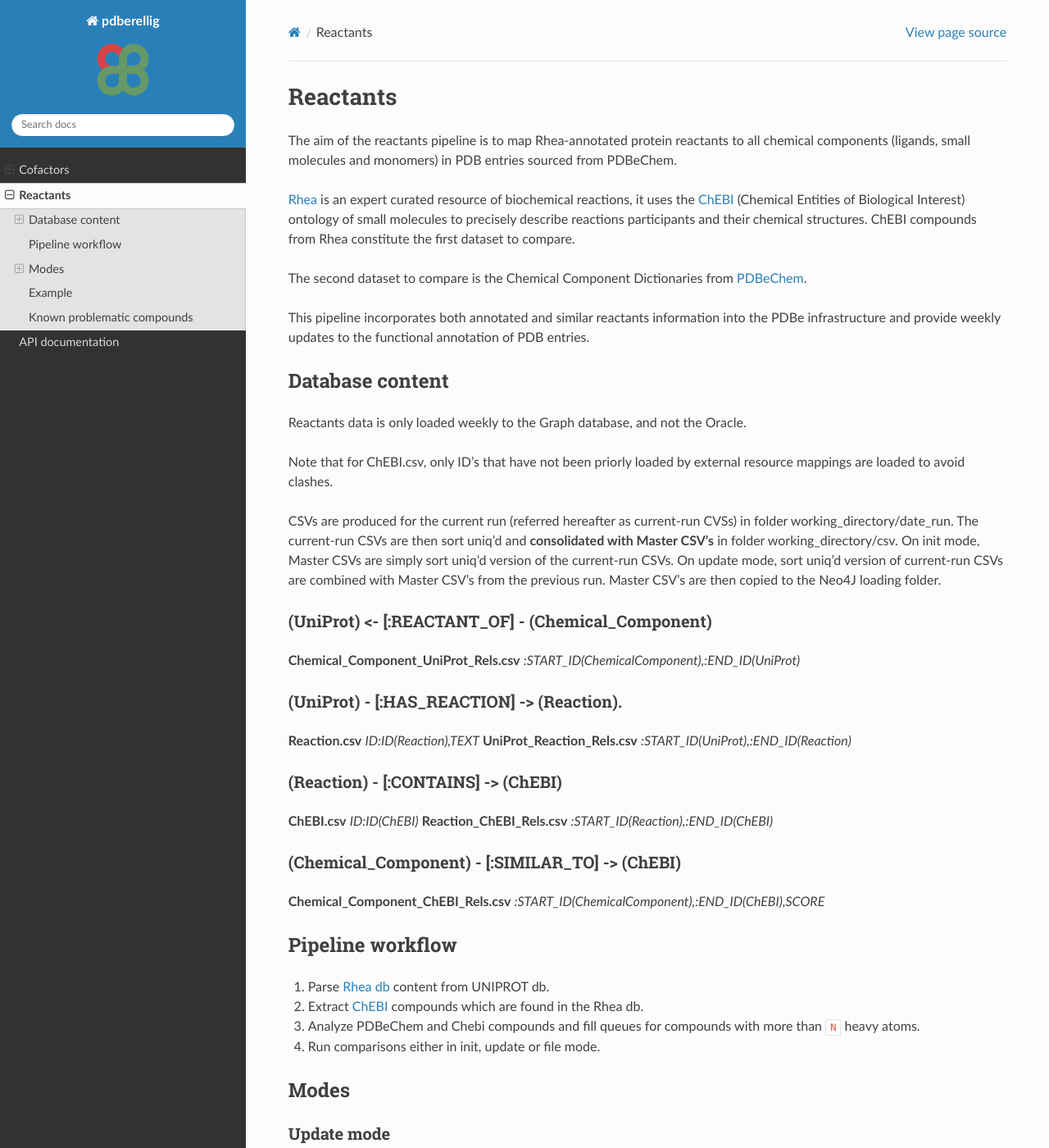
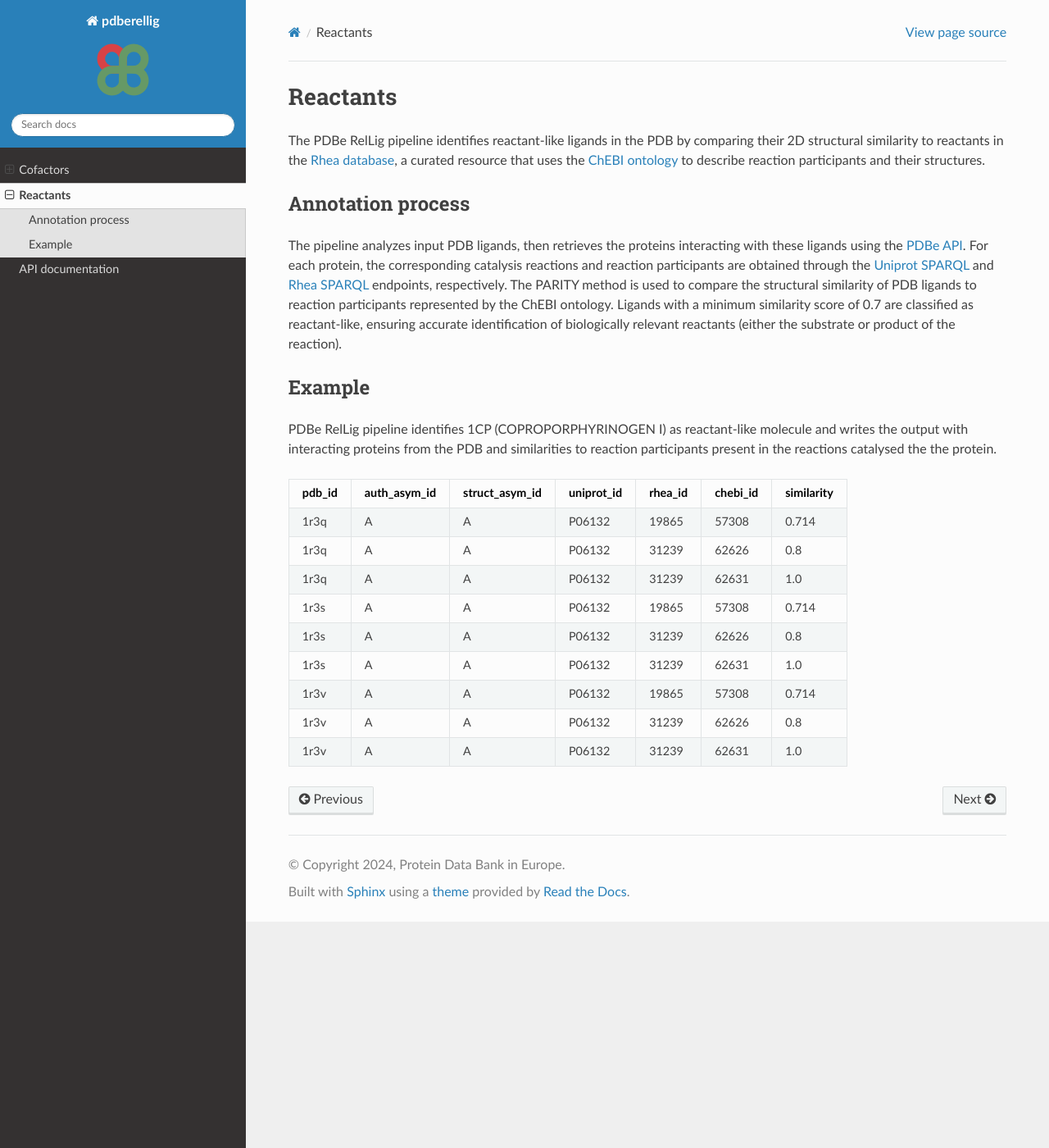
Before and after one commit to PDBeurope/rellig, a Sphinx documentation site: the page built from doc/documentation/reactants.md, in a window 1280 px wide and 1400 px high. Shown: the whole window at 82% size. Built offline with Sphinx 7.4.7 and the Read the Docs theme 3.1.0, drawn with Linux system fonts in a browser that asks for light colours; pages that are not in the unit, such as notebooks, are missing from menus; some of the changed text lies outside the part shown.

Commit message:
📝 update documentation with description of pipelines

````diff
--- a/doc/documentation/reactants.md
+++ b/doc/documentation/reactants.md
@@ -3,79 +3,25 @@
 ```
 # Reactants
 
-The aim of the reactants pipeline is to map Rhea-annotated protein reactants to all chemical components (ligands, small molecules and monomers) in PDB entries sourced from PDBeChem.
+The PDBe RelLig pipeline identifies reactant-like ligands in the PDB by comparing their 2D structural similarity to reactants in the [Rhea database](https://www.rhea-db.org/), a curated resource that uses the [ChEBI ontology](https://www.ebi.ac.uk/chebi/) to describe reaction participants and their structures.
 
-[Rhea](https://www.rhea-db.org/) is an expert curated resource of biochemical reactions, it uses the [ChEBI](https://www.ebi.ac.uk/chebi/) (Chemical Entities of Biological Interest) ontology of small molecules to precisely describe reactions participants and their chemical structures. ChEBI compounds from Rhea constitute the first dataset to compare.
 
-The second dataset to compare is the Chemical Component Dictionaries from [PDBeChem](https://www.ebi.ac.uk/pdbe-srv/pdbechem/).
+## Annotation process
 
-This pipeline incorporates both annotated and similar reactants information into the PDBe infrastructure and provide weekly updates to the functional annotation of PDB entries.
-
-## Database content
-
-Reactants data is only loaded weekly to the Graph database, and not the Oracle.
-
-Note that for ChEBI.csv, only ID's that have not been priorly loaded by external resource mappings are loaded to avoid clashes.
-
-CSVs are produced for the current run (referred hereafter as current-run CVSs) in folder working_directory/date_run. The current-run CSVs are then sort uniq'd and **consolidated with Master CSV's** in folder working_directory/csv. On init mode, Master CSVs are simply sort uniq'd version of the current-run CSVs. On update mode, sort uniq'd version of current-run CSVs are combined with Master CSV's from the previous run. Master CSV's are then copied to the Neo4J loading folder.
-
-#### (UniProt) <- [:REACTANT\_OF] - (Chemical\_Component)
-**Chemical\_Component\_UniProt\_Rels.csv**  *:START_ID(ChemicalComponent),:END_ID(UniProt)*
-
-#### (UniProt) - [:HAS\_REACTION] -> (Reaction).
-**Reaction.csv** *ID:ID(Reaction),TEXT*
-**UniProt\_Reaction\_Rels.csv** *:START_ID(UniProt),:END_ID(Reaction)*
-
-#### (Reaction) - [:CONTAINS] -> (ChEBI)
-**ChEBI.csv** *ID:ID(ChEBI)*
-**Reaction\_ChEBI\_Rels.csv**  *:START_ID(Reaction),:END_ID(ChEBI)*
-
-#### (Chemical\_Component) - [:SIMILAR_TO] -> (ChEBI)
-**Chemical\_Component\_ChEBI\_Rels.csv**  *:START_ID(ChemicalComponent),:END_ID(ChEBI),SCORE*
-
-## Pipeline workflow
-
-1. Parse [Rhea db](https://www.rhea-db.org) content from UNIPROT db.
-2. Extract [ChEBI](https://www.ebi.ac.uk/chebi/) compounds which are found in the Rhea db.
-3. Analyze PDBeChem and Chebi compounds and fill queues for compounds with more than `N` heavy atoms.
-4. Run comparisons either in init, update or file mode.
-
-## Modes
-### Update mode
-
-1. First comparison is done between new PDBeChem compounds (ligands\_this\_week\_FILE) and all ChEBI compounds.
-2. Second comparison is done between all new ChEBI compounds and all PDBeChem compounds.
-
-### Init mode
-
-1. Comparisons are made between all PDBeChem and ChEBI compounds
-
-#### File mode
-
-1. First comparison is done between compounds in the file and existing ChEBI compounds (in working_directory/chebi folder).
-2. Second comparison is done between all new ChEBI compounds and compounds in the file.
+The pipeline analyzes input PDB ligands, then retrieves the proteins interacting with these ligands using the [PDBe API](https://www.ebi.ac.uk/pdbe/graph-api/pdbe_doc/). For each protein, the corresponding catalysis reactions and reaction participants are obtained through the [Uniprot SPARQL](https://sparql.uniprot.org/) and [Rhea SPARQL](https://sparql.rhea-db.org/) endpoints, respectively. The PARITY method is used to compare the structural similarity of PDB ligands to reaction participants represented by the ChEBI ontology. Ligands with a minimum similarity score of 0.7 are classified as reactant-like, ensuring accurate identification of biologically relevant reactants (either the substrate or product of the reaction).
 
 ## Example
 
-PDB ID [3tz5](https://www.ebi.ac.uk/pdbe/entry/pdb/3tz5) (UniProt ID Q00972) is mapped to [Rhea ID 17301](https://www.rhea-db.org/reaction?id=17301).
+PDBe RelLig pipeline identifies 1CP (COPROPORPHYRINOGEN I) as reactant-like molecule and writes the output with interacting proteins from the PDB and similarities to reaction participants present in the reactions catalysed the the protein.
 
-The reaction for this protein is given by:
-[3-methyl-2-oxobutanoate dehydrogenase]-L-serine + ATP = [3-methyl-2-oxobutanoate dehydrogenase]-O-phospho-L-serine + ADP + H(+)
-
-Five ChEBI compounds are extracted for this protein:
-
-- [15378](https://www.ebi.ac.uk/chebi/searchId.do?chebiId=CHEBI:15378) H(+)
-- [29999](https://www.ebi.ac.uk/chebi/searchId.do?chebiId=CHEBI:29999) L-Serine
-- [30616](https://www.ebi.ac.uk/chebi/searchId.do?chebiId=CHEBI:30616) ATP
-- [456216](https://www.ebi.ac.uk/chebi/searchId.do?chebiId=CHEBI:456216) ADP
-- [83421](https://www.ebi.ac.uk/chebi/searchId.do?chebiId=CHEBI:83421) O-phospho-L-serine
-
-H(+) and L-Serine do not make the cut-off for number of heavy atoms (5 atoms). The pipeline then searches for all ChEBI compounds similar to ATP, ADP and O-phospho-L-serine, and map them back to 3tz5. In Chemical_Component_UniProt_Rels.csv, these are shown to be comprised of a cumulative of 336 reactant-like PDBeChem compounds (note that this list also includes ADP and ATP themselves). To distinguish which compounds map to which ChEBI, refer to Chemical_Component_ChEBI_Rels.csv (for example, TPO maps to O-phospho-L-serine (83421)).
-
-## Known problematic compounds
-
-Some compounds time out or are not processed due to errors. This is not an exhaustive list, but during init run between 30422 CCD compounds with 3756 CHEBI compounds on 10 April 2020, these compounds had partial or full failure (reasons for failure unknown, but most likely because of their size):
-
-Not processed entries in update: ['0TS', '1F2', '1RL', '1RM', '3Q8', '52G', '5WP', 'ARD', 'BL3', 'BY6', 'CE6', 'CGM', 'CWO', 'EL5', 'EM1', 'HFW', 'JAS', 'JRA', 'JS5', 'LHA', 'M1V', 'MBV', 'MJC', 'MT9', 'NRB', 'PVG', 'PVN', 'PXI', 'RAF', 'RBT', 'RIF', 'ROX', 'RPT', 'T17', 'TCG', 'TEL', 'TM6', 'VRB', 'ZIT', 'ZM3'].
-
-Timeout error: ['B8B', 'GXZ', 'GXW', 'XCO', 'GX2', 'HFW', 'WNI', 'JGH'].
+| pdb_id | auth_asym_id | struct_asym_id | uniprot_id | rhea_id | chebi_id | similarity |
+| --- | --- | --- | --- | --- | --- | --- |
+|1r3q | A | A | P06132 | 19865 | 57308 | 0.714
+|1r3q | A | A | P06132 | 31239 | 62626 | 0.8
+|1r3q | A | A | P06132 | 31239 | 62631 | 1.0
+|1r3s | A | A | P06132 | 19865 | 57308 | 0.714
+|1r3s | A | A | P06132 | 31239 | 62626 | 0.8
+|1r3s | A | A | P06132 | 31239 | 62631 | 1.0
+|1r3v | A | A | P06132 | 19865 | 57308 | 0.714
+|1r3v | A | A | P06132 | 31239 | 62626 | 0.8
+|1r3v | A | A | P06132 | 31239 | 62631 | 1.0
````
Also changed, not shown: doc/documentation/cofactors.md (+75 -46 lines), doc/documentation/drugs.md (added, +26 -0 lines), doc/documentation/intro.md (+9 -0 lines).
